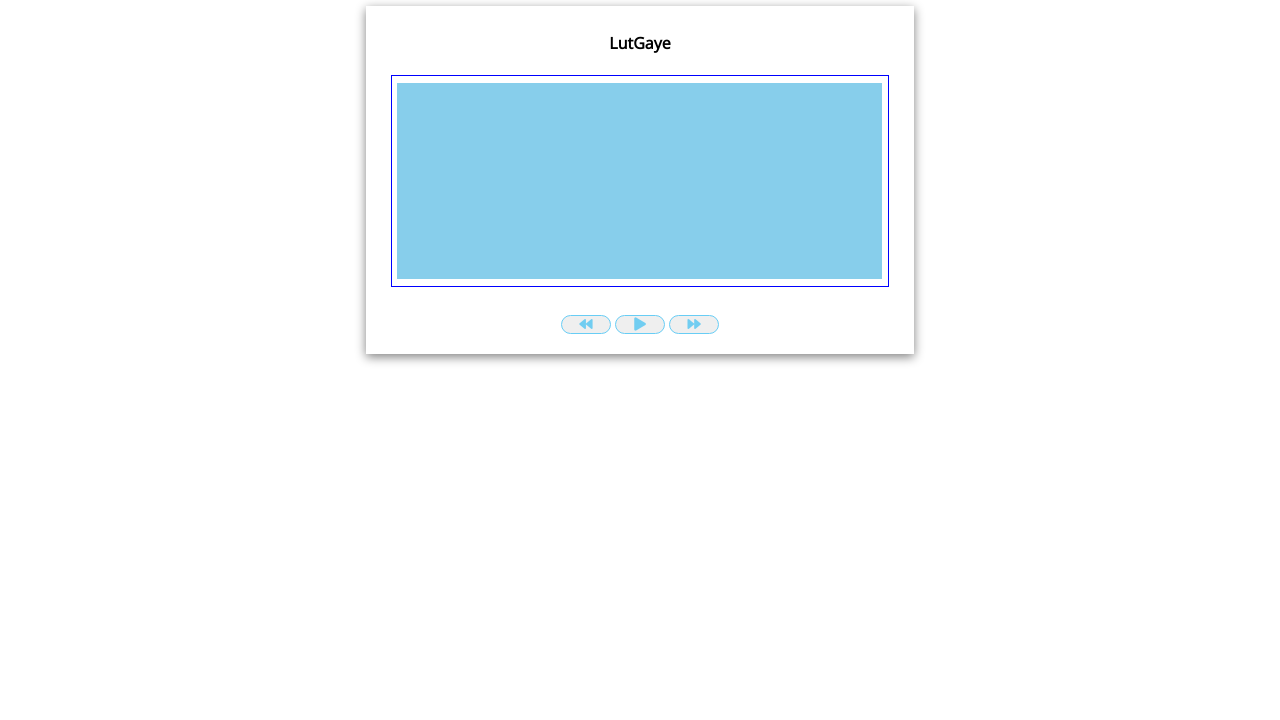
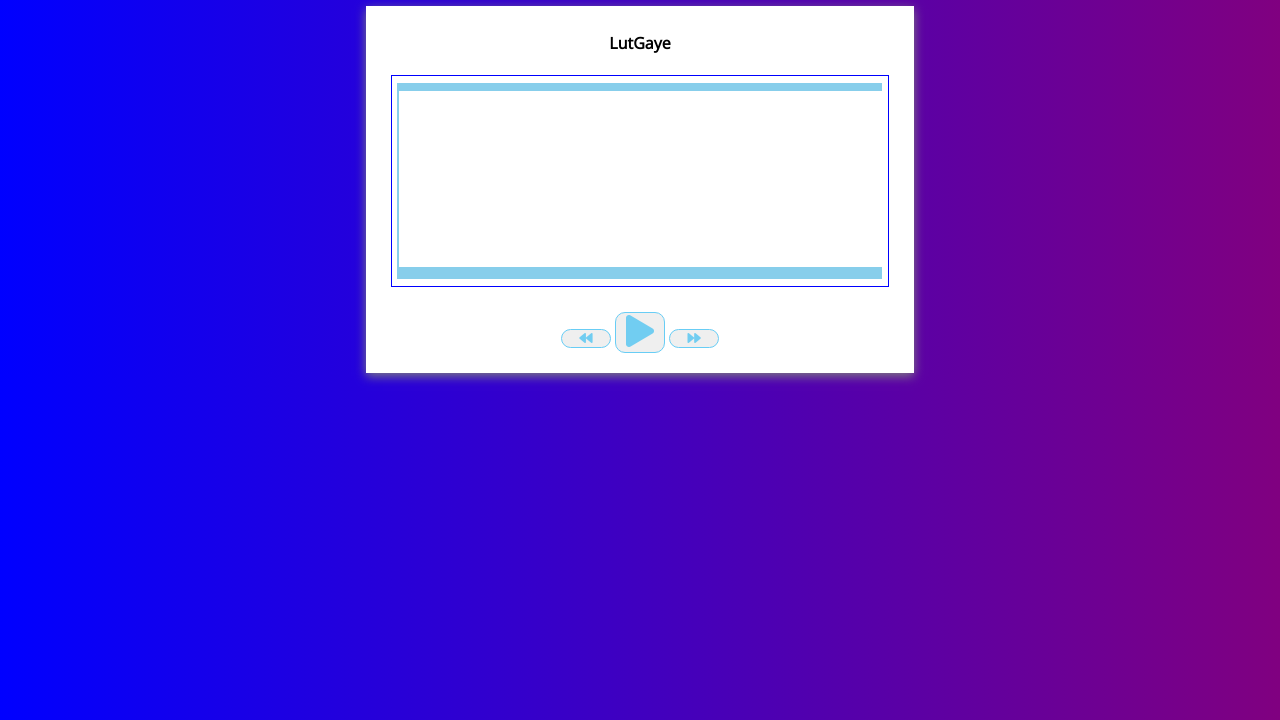
Before and after one commit to Amol-Talekar/Music-Player, a plain HTML site: page index.html in a window 1280 px wide. Shown: the part 80-800 px from the top of the page. Drawn offline with nearby package versions, Linux system fonts and the light colour scheme.

Commit message:
Added Audio Visualizer and new css

```diff
--- a/index.html
+++ b/index.html
@@ -10,6 +10,7 @@
     <link rel="preconnect" href="https://fonts.gstatic.com" crossorigin>
     <link href="https://fonts.googleapis.com/css2?family=Open+Sans&display=swap" rel="stylesheet">
     <link rel="stylesheet" href="styles.css">
+    <link rel="icon" type="image/png" href="/MyIcon.png"/>
 </head>
 <body>
     <h1>Music Player</h1>
@@ -17,15 +18,21 @@
        <div class="main-container">
            <div class="music-info">
                <h4 id="title"> Title</h4>
-            <div class="progress-container">
+               <div class="progress-container">
                 <div class="progress">
-
+                    <canvas id="mainCanvas" >
+                      <!--  <canvas id="firstline" height="160" width="520"></canvas>-->
+                    </canvas>
                 </div>
             </div>
+
+
            </div>
 
-           <audio src="songs/LutGaye.mp3" id="audio" ></audio>
+           <audio id="audio" ></audio>
+
            <div class="navigation">
+            <span id="runTime"></span>
                 <button id="prev" class="action-btn">
                     <i class="fas fa-backward"></i>
                 </button>
@@ -35,7 +42,7 @@
                 <button id="next" class="action-btn">
                     <i class="fas fa-forward"></i>
                 </button>
-
+                <span id="durationTime"></span>
            </div>
 
        </div>
--- a/javascript.js
+++ b/javascript.js
@@ -8,6 +8,61 @@ const title=document.querySelector("#title")
 const progress=document.querySelector(".progress")
 const progressContainer=document.querySelector(".progress-container")
 
+const audioCtx = new (window.AudioContext || window.webkitAudioContext)();
+const canvasElement = document.getElementById("mainCanvas")
+const canvasCtx = canvasElement.getContext('2d');
+
+//const secondCanvas=document.getElementById("firstline")
+//var ctx = secondCanvas.getContext("2d");
+//canvasCtx.moveTo(50, 50);
+//canvasCtx.lineTo(50, 590);
+//canvasCtx.stroke();
+
+//Giving Width and Height to canvas
+const WIDTH = canvasElement.clientWidth;
+const HEIGHT = canvasElement.clientHeight;
+
+//Giving Source as audio from all possible media element
+const source = audioCtx.createMediaElementSource(audio);
+const analyser = audioCtx.createAnalyser();
+
+//Giving fftsize to decide how many bars should appear in canvas
+analyser.fftSize = 256;
+
+source.connect(analyser);
+analyser.connect(audioCtx.destination);
+
+
+const bufferLength = analyser.frequencyBinCount;
+
+//Creating an 8-bit unsigned integers array
+const dataArray = new Uint8Array(bufferLength);
+
+//Function to actually and repeatedly draw on canvas
+function draw() {
+    analyser.getByteFrequencyData(dataArray);
+    canvasCtx.fillStyle = 'rgb(255,255,255)';
+    canvasCtx.fillRect(0, 0, WIDTH, HEIGHT);
+
+    const barWidth = (WIDTH / bufferLength) * 2.5;
+    let barHeight;
+    let x = 0;
+
+    for(let i = 0; i < bufferLength; i++) {
+        barHeight = dataArray[i] / 2.8;
+        canvasCtx.fillStyle = `rgb(135,206,235)`;
+        canvasCtx.fillRect(x, HEIGHT - barHeight, barWidth, barHeight);
+
+        x += barWidth + 1;
+    }
+
+    requestAnimationFrame(draw);
+}
+draw();
+
+
+
+
 //Making Array of Songs
 const songs=["LutGaye","Pagal","Senorita"];
 let songIndex=0;
@@ -17,17 +72,23 @@ function PickSong(song){
     title.innerText=song;
     //document.getElementById("title").innerHTML = title;
     audio.src=`songs/${song}.mp3`
+
 }
 PickSong(songs[songIndex])
 
+//Function that will play the music
 function playSong(){
     mainContainer.classList.add("play");
     playButton.querySelector("i.fas").classList.remove("fa-play");
     playButton.querySelector("i.fas").classList.add("fa-pause")
 
+
     audio.play()
+
+
 }
 
+//Function that will pause the music
 function pauseSong(){
     mainContainer.classList.remove("play");
     playButton.querySelector("i.fas").classList.remove("fa-pause")
@@ -37,6 +98,7 @@ function pauseSong(){
 
 }
 
+//Function that will go to previous song
 function prevSong(){
     songIndex--
     if(songIndex<0)
@@ -47,6 +109,7 @@ function prevSong(){
     playSong()
 }
 
+//Function that will go to next sonf
 function nextSong(){
     songIndex++
     if(songIndex> songs.length-1)
@@ -57,11 +120,27 @@ function nextSong(){
     playSong()
 }
 
+//Function that will show current progress of song
 function ChangeProgress(e){
   const {currentTime, duration}=e.srcElement;
   const progressPercentage = (currentTime/duration)*100;
   progress.style.width= `${progressPercentage}%`
+  //const {currentTime, duration}=e.srcElement;
+  var minutes = Math.floor(duration / 60);
+  var seconds = duration - minutes * 60;
+
+  //var runMinutes=Math.floor(currentTime * 60);
+  //var runSeconds = currentTime - minutes * 60;
+if(typeof(minutes)!=="NaN"&&typeof(seconds)!=="NaN")
+{
+    document.getElementById("durationTime").textContent= `${minutes}:${seconds.toFixed(0)}`;
 }
+
+ //document.getElementById("runTime").textContent= `${runMinutes}:${runSeconds.toFixed(0)}`;
+
+}
+
+//Function that will allow to change the timing of song by clicking anywhere on canvas
 function setProgress(e){
     const width= this.clientWidth;
     const duration =audio.duration;
--- a/styles.css
+++ b/styles.css
@@ -5,6 +5,8 @@ body{
     display: flex;
     flex-direction: column;
     align-items: center;
+    background-color: white; /* For browsers that do not support gradients */
+  background-image: linear-gradient(to right, blue , purple);
 }
 .main-container{
     box-shadow: 0 3px 10px 0 gray;
@@ -14,6 +16,7 @@ body{
     align-content: center;
     align-items: center;
     text-align: center;
+    background-color: white;
 }
 .progress-container{
     width: 38vw;
@@ -36,6 +39,10 @@ body{
     align-content: center;
     transition: width 0.1s linear;
 }
+#mainCanvas{
+    width: 38vw;
+    height:22vh ;
+}
 .navigation{
     align-items: center;
     align-content: center;
@@ -56,3 +63,10 @@ body{
 .action-btn>i{
     color: rgb(113, 205, 241);
 }
+#play{
+    font-size: 4vh;
+}
+#durationTime{
+    font-weight:400;
+    font-family: Arial, Helvetica, sans-serif;
+}
```
Also changed, not shown: MyIcon.png (added), musicbackground.jpg (added).
